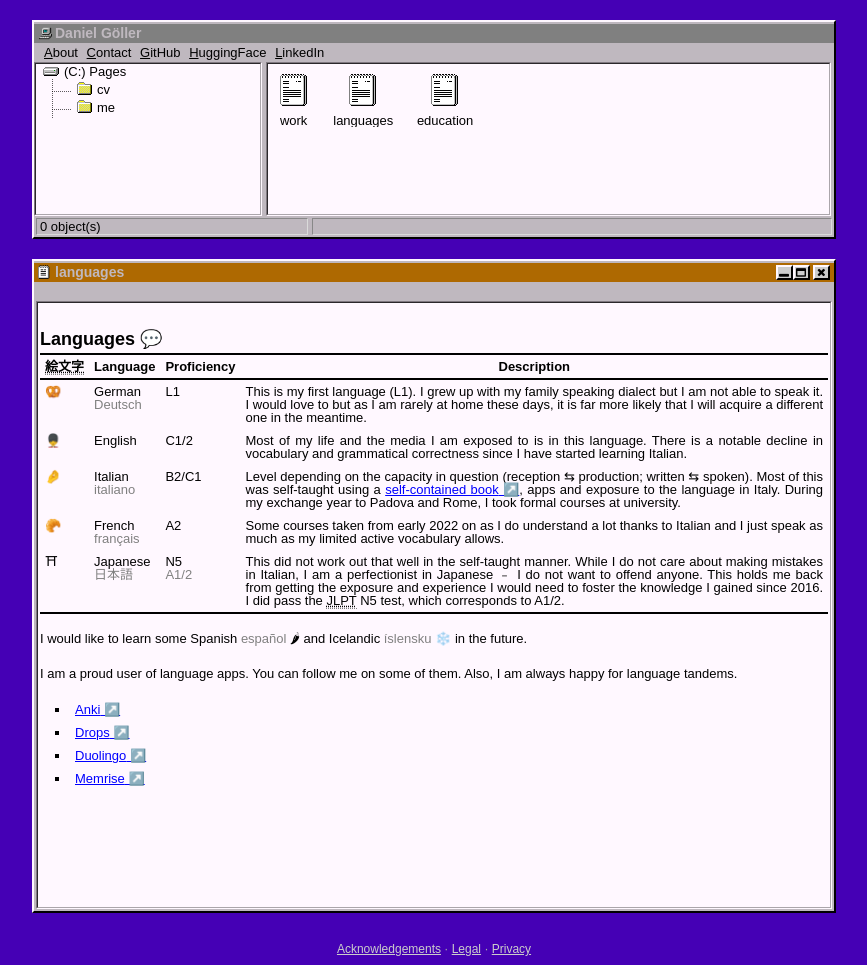
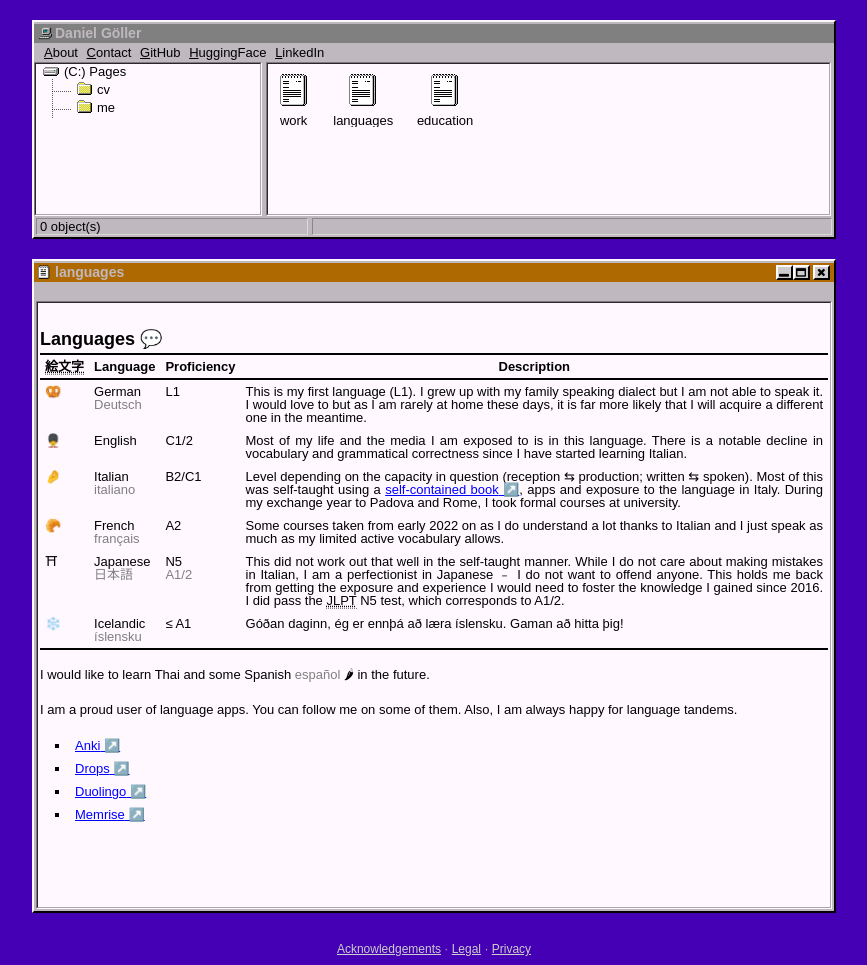
Before and after one commit to LelViLamp/LelViLamp.github.io, a Jekyll site: the page built from cv/languages.html, in a window 1280 px wide. Shown: the whole page, without its empty margins (206-1073 px from the left). Built offline with Jekyll 4.4.1, drawn with Linux system fonts in a browser that asks for light colours.

Commit message:
add icelandic to language table

```diff
--- a/cv/languages.html
+++ b/cv/languages.html
@@ -72,11 +72,24 @@ author: LelViLamp
                 This did not work out that well in the self-taught manner. While I do not care about making mistakes in Italian, I am a perfectionist in Japanese ﹣ I do not want to offend anyone. This holds me back from getting the exposure and experience I would need to foster the knowledge I gained since 2016. I did pass the <abbr title="Japanese Language Proficiency Test; 日本語能力試験【に・ほん・ご・のう・りょく・し・けん】">JLPT</abbr> N5 test, which corresponds to A1/2.
             </td>
         </tr>
+        <tr>
+            <td>❄️</td>
+            <td>
+                Icelandic<br />
+                <span lang="is" class="unhighlight">íslensku</span>
+            </td>
+            <td>
+                &leq; A1<br />
+            </td>
+            <td>
+                Góðan daginn, ég er ennþá að læra íslensku. Gaman að hitta þig!
+            </td>
+        </tr>
     </tbody>
 </table>
 <p></p>
 <p>
-    I would like to learn some Spanish <span lang="es" class="unhighlight">español</span> 🌶 and Icelandic <span lang="is" class="unhighlight">íslensku</span> ❄️ in the future.
+    I would like to learn Thai and some Spanish <span lang="es" class="unhighlight">español</span> 🌶 in the future.
 </p>
 <p>
     I am a proud user of language apps. You can follow me on some of them. Also, I am always happy for language tandems.
```
